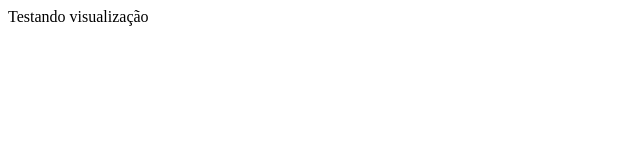
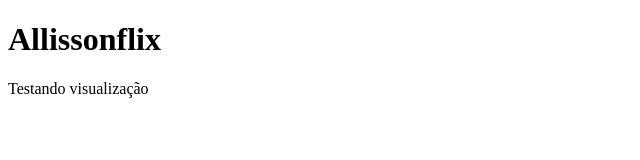
Before and after one commit to PretowPunks/AllissonFlix, a plain HTML site: page index.html in a window 1280 px wide. Shown: the whole page, without its empty margins (0-640 px from the left). Drawn offline with Linux system fonts and the light colour scheme.

Commit message:
Criando título da página

```diff
--- a/index.html
+++ b/index.html
@@ -6,6 +6,7 @@
     <title>AllissonFlix</title>
 </head>
 <body>
+    <h1>Allissonflix</h1>
     Testando visualização
 </body>
 </html>
```
